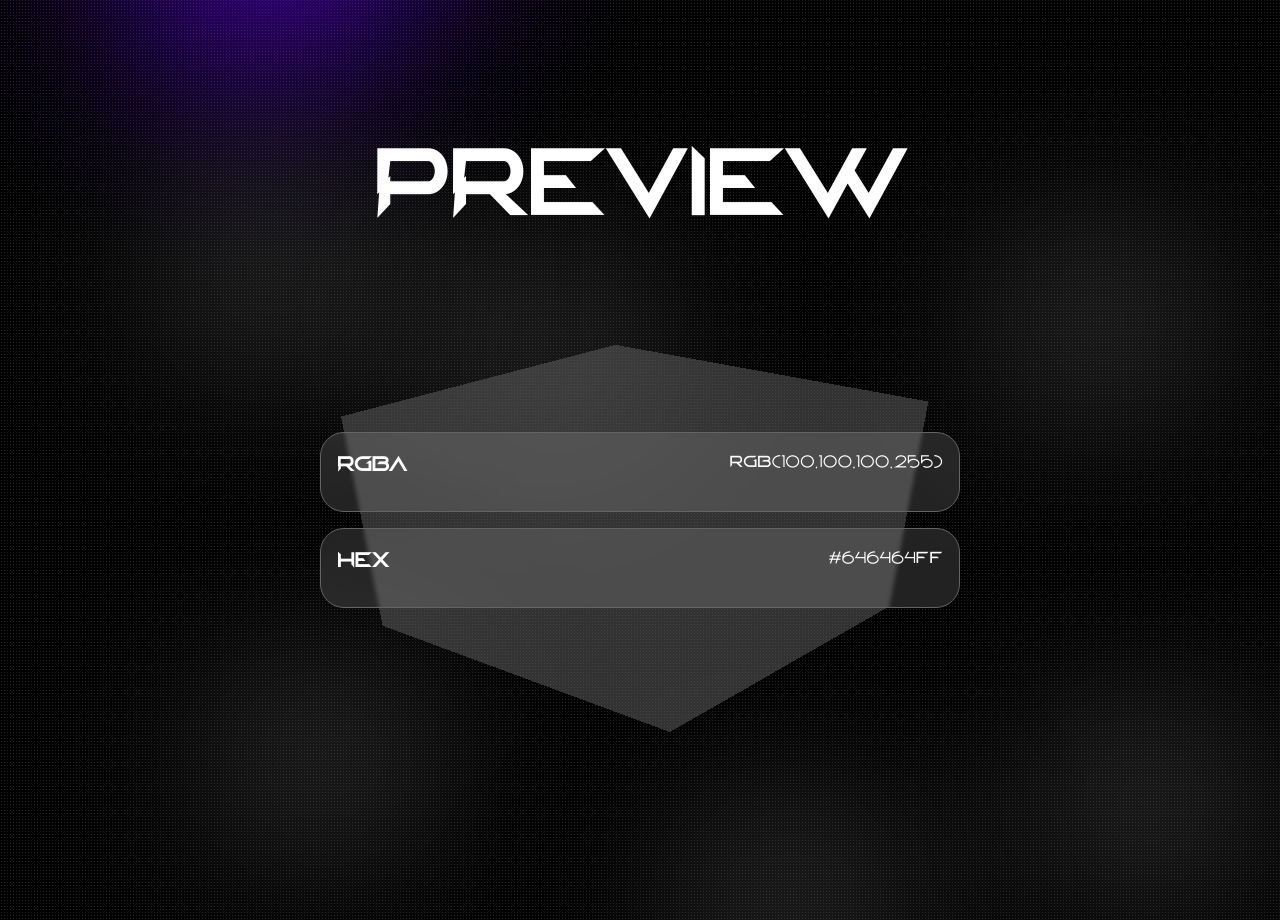
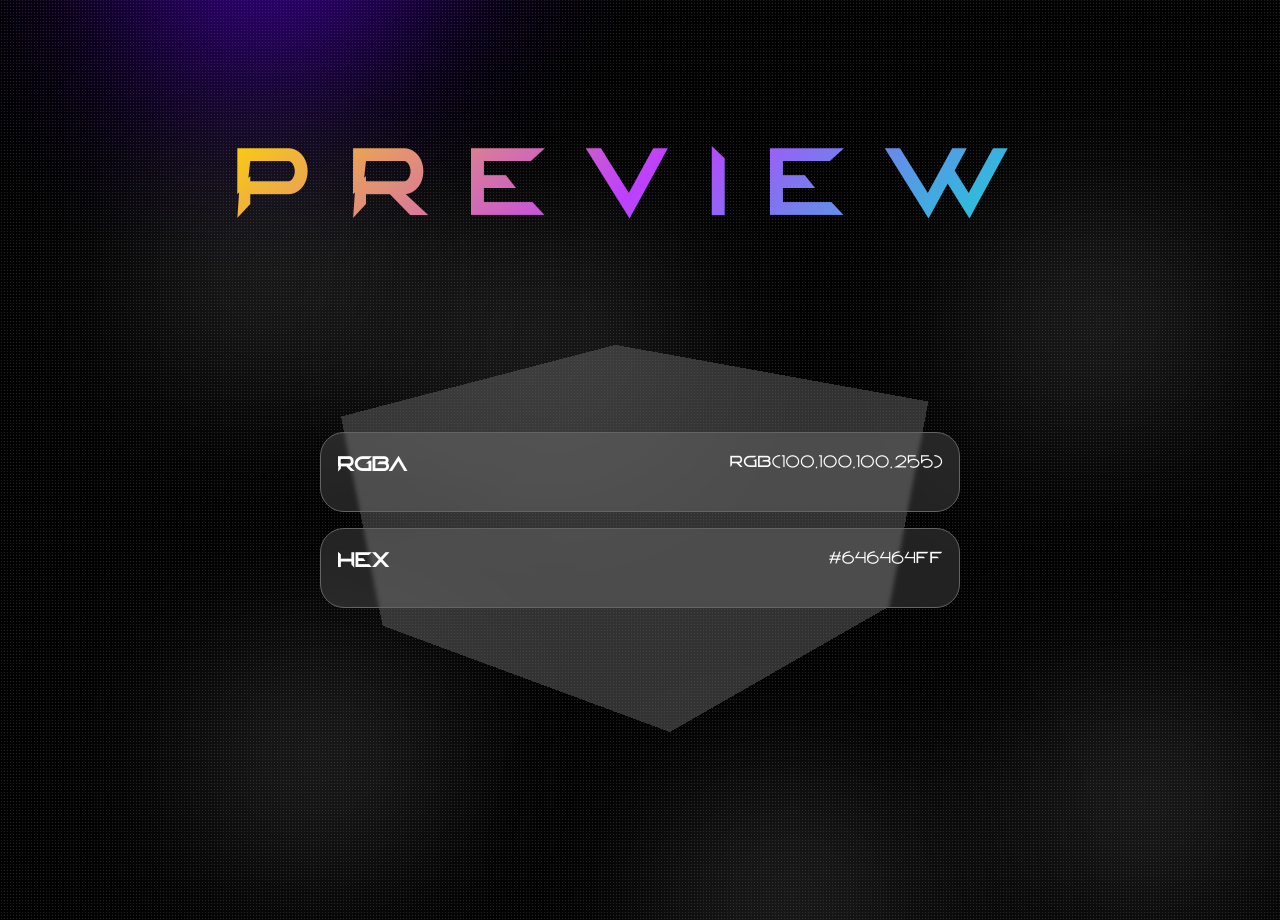
Before and after one commit to zeek-hub/color-generator, an Angular app: page /generator in a window 1280 px wide. Shown: the part 1480-2400 px from the top of the page. Built offline with nearby package versions, Linux system fonts and the light colour scheme.

Commit message:
Preview UI changes

```diff
--- a/angular.json
+++ b/angular.json
@@ -19,6 +19,7 @@
             "browser": "src/main.ts",
             "tsConfig": "tsconfig.app.json",
             "assets": [
+              "src/assets",
               {
                 "glob": "**/*",
                 "input": "src/assets",
--- a/src/app/features/colors-generator/components/generator-result/generator-result.css
+++ b/src/app/features/colors-generator/components/generator-result/generator-result.css
@@ -23,8 +23,10 @@ p{
 h1{
   font-size: 90px;
   font-weight: bold;
-  color: white;
+  letter-spacing: 40px;
+  background: -webkit-linear-gradient(135deg , rgb(0, 228, 209), rgb(191, 63, 255), rgb(255, 213, 0));
+  -webkit-background-clip: text;
+  -webkit-text-fill-color: transparent;
   padding: 8px;
-  transition: .2s ease-in-out;
-  animation: load-title .4s linear;
+  top: 0;
 }
--- a/src/app/features/colors-generator/components/generator-result/generator-result.html
+++ b/src/app/features/colors-generator/components/generator-result/generator-result.html
@@ -14,5 +14,5 @@
     </div>
   </div>
   <canvas #previewBoxCanvas class="position-absolute z-0"></canvas>
-  <h1 class="position-absolute z-0 top-0">PREVIEW</h1>
+  <h1 class="position-absolute z-0">PREVIEW</h1>
 </div>
--- a/src/app/features/colors-generator/pages/generator-page/generator-page.css
+++ b/src/app/features/colors-generator/pages/generator-page/generator-page.css
@@ -37,7 +37,7 @@ nav{
   position: relative;
   z-index: 99;
   transition: .2s ease-in-out;
-  animation: load-nav .4s linear;
+  animation: load-item .4s linear;
   overflow: hidden;
 }
 .blob {
@@ -118,17 +118,6 @@ nav{
   top: 285%;
   left: 52%;
 }
-@keyframes load-nav {
-  from{
-    transform: translateY(-40px);
-    opacity: 0;
-  }
-  to{
-    transform: translateY(0);
-    opacity: 1;
-
-  }
-}
 @keyframes load-title {
   0%{
     opacity: 0;
--- a/src/app/features/colors-generator/pages/generator-page/generator-page.ts
+++ b/src/app/features/colors-generator/pages/generator-page/generator-page.ts
@@ -4,6 +4,7 @@ import {Component, AfterViewInit, ElementRef} from '@angular/core';
 import gsap from 'gsap';
 import { ScrollTrigger } from 'gsap/ScrollTrigger';
 import {ColorModel} from '../../models/ColorModel.model';
+import {NgOptimizedImage} from '@angular/common';
 
 gsap.registerPlugin(ScrollTrigger);
 @Component({
--- a/src/styles.css
+++ b/src/styles.css
@@ -34,3 +34,14 @@ body::-webkit-scrollbar-thumb:active {}
 body::-webkit-scrollbar-track {
   background-color: rgba(0, 255, 51, 0.06);
 }
+@keyframes load-item {
+  from{
+    transform: translateY(-40px);
+    opacity: 0;
+  }
+  to{
+    transform: translateY(0);
+    opacity: 1;
+
+  }
+}
```
